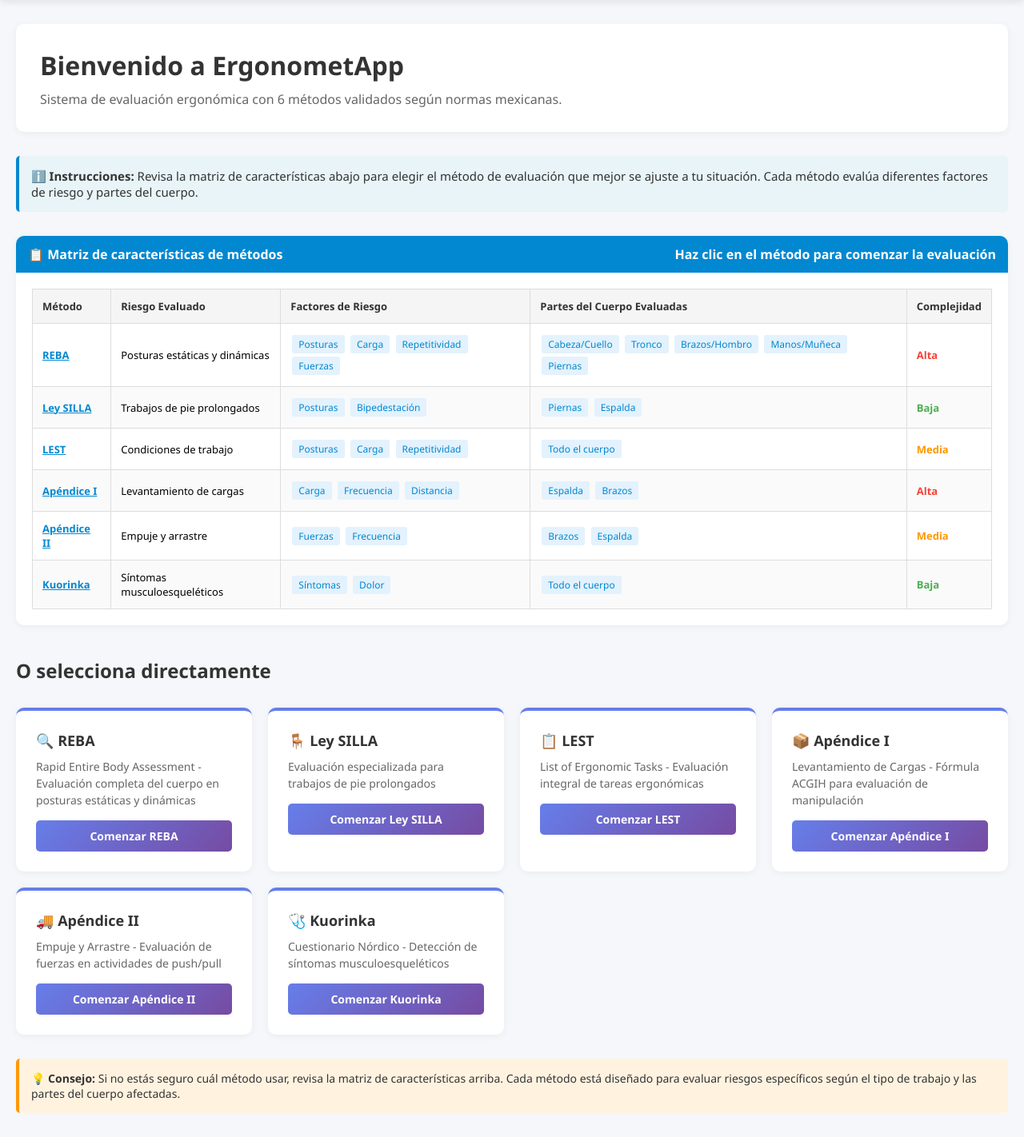
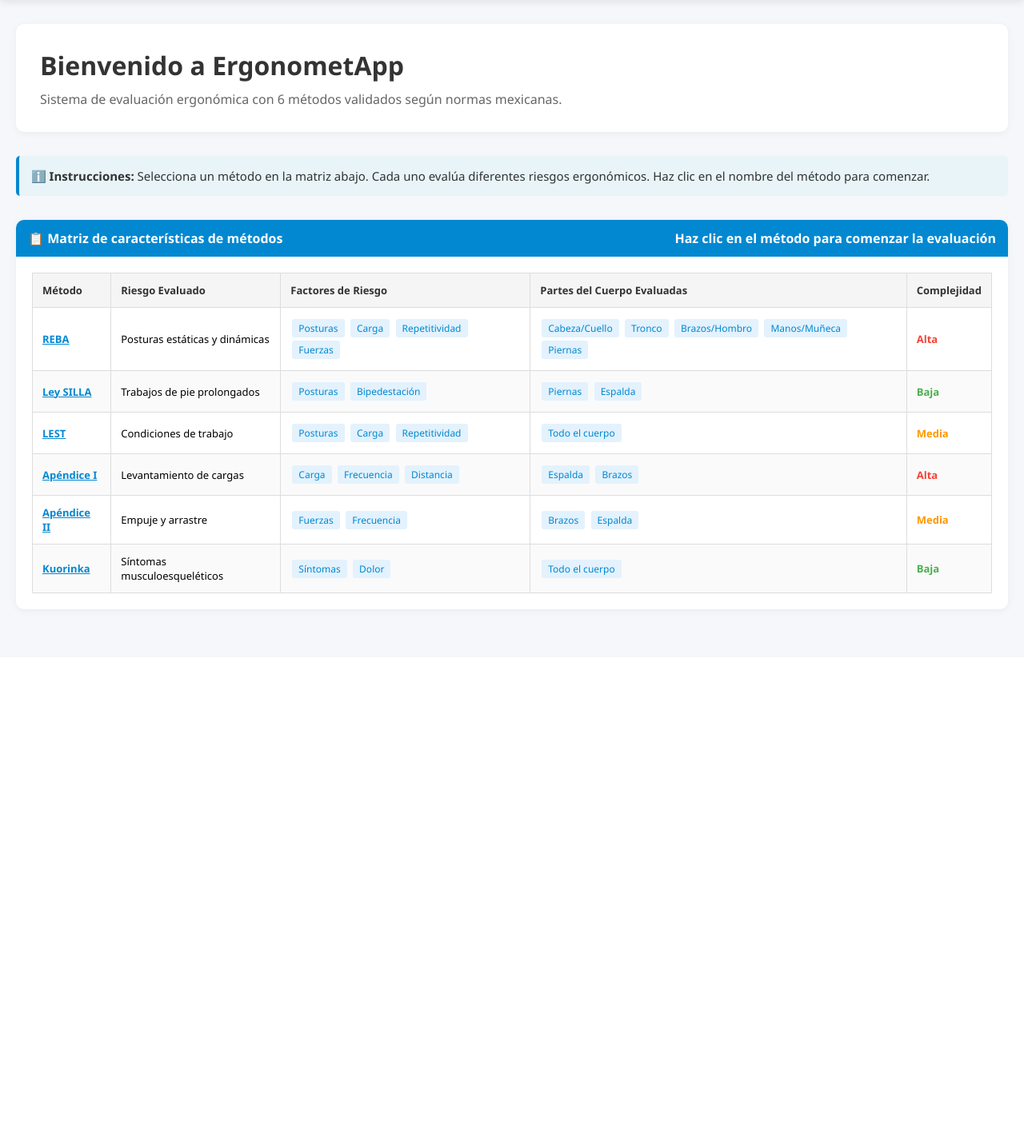
Before and after one commit to lydiavpv01-hash/ergonometapp-v2.0, a Flask app: page /dashboard in a window 1280 px wide. Shown: the part 62-1484 px from the top of the page at 80% size. After the commit the page ends 829 px from the top, so only its background shows below. Run offline with Flask 3, Linux system fonts and the light colour scheme; the visitor is signed in with stand-in values (Sample User, id 1).

Commit message:
UI Simplification: Eliminar sección 'O selecciona directamente' - Dashboard más limpio y enfocado

```diff
--- a/templates/dashboard.html
+++ b/templates/dashboard.html
@@ -173,69 +173,7 @@
             color: #f44336;
         }
 
-        .methods-grid {
-            display: grid;
-            grid-template-columns: repeat(auto-fit, minmax(280px, 1fr));
-            gap: 20px;
-            margin-top: 30px;
-        }
 
-        .method-card {
-            background: white;
-            border-radius: 10px;
-            padding: 25px;
-            box-shadow: 0 2px 10px rgba(0, 0, 0, 0.05);
-            transition: transform 0.3s, box-shadow 0.3s;
-            border-top: 4px solid #667eea;
-        }
-
-        .method-card:hover {
-            transform: translateY(-5px);
-            box-shadow: 0 5px 20px rgba(0, 0, 0, 0.1);
-        }
-
-        .method-card h3 {
-            color: #333;
-            margin-bottom: 10px;
-            font-size: 18px;
-        }
-
-        .method-card p {
-            color: #666;
-            font-size: 14px;
-            margin-bottom: 15px;
-            line-height: 1.5;
-        }
-
-        .method-card .btn {
-            background: linear-gradient(135deg, #667eea 0%, #764ba2 100%);
-            color: white;
-            border: none;
-            padding: 10px 20px;
-            border-radius: 5px;
-            cursor: pointer;
-            font-size: 14px;
-            font-weight: 600;
-            text-decoration: none;
-            display: inline-block;
-            transition: transform 0.2s;
-            width: 100%;
-            text-align: center;
-        }
-
-        .method-card .btn:hover {
-            transform: scale(1.02);
-        }
-
-        .info-box {
-            background: #fff3e0;
-            border-left: 4px solid #ff9800;
-            padding: 15px;
-            margin-top: 30px;
-            border-radius: 5px;
-            color: #333;
-            font-size: 14px;
-        }
     </style>
 </head>
 <body>
@@ -254,7 +192,7 @@
         </div>
 
         <div class="instructions">
-            <strong>ℹ️ Instrucciones:</strong> Revisa la matriz de características abajo para elegir el método de evaluación que mejor se ajuste a tu situación. Cada método evalúa diferentes factores de riesgo y partes del cuerpo.
+            <strong>ℹ️ Instrucciones:</strong> Selecciona un método en la matriz abajo. Cada uno evalúa diferentes riesgos ergonómicos. Haz clic en el nombre del método para comenzar.
         </div>
 
         <div class="matrix-section">
@@ -360,50 +298,6 @@
                 </tbody>
             </table>
         </div>
-
-        <h2 style="color: #333; margin-bottom: 20px; margin-top: 40px;">O selecciona directamente</h2>
-
-        <div class="methods-grid">
-            <div class="method-card">
-                <h3>🔍 REBA</h3>
-                <p>Rapid Entire Body Assessment - Evaluación completa del cuerpo en posturas estáticas y dinámicas</p>
-                <a href="/reba/nueva" class="btn">Comenzar REBA</a>
-            </div>
-
-            <div class="method-card">
-                <h3>🪑 Ley SILLA</h3>
-                <p>Evaluación especializada para trabajos de pie prolongados</p>
-                <a href="/ley-silla/nueva" class="btn">Comenzar Ley SILLA</a>
-            </div>
-
-            <div class="method-card">
-                <h3>📋 LEST</h3>
-                <p>List of Ergonomic Tasks - Evaluación integral de tareas ergonómicas</p>
-                <a href="/lest/nueva" class="btn">Comenzar LEST</a>
-            </div>
-
-            <div class="method-card">
-                <h3>📦 Apéndice I</h3>
-                <p>Levantamiento de Cargas - Fórmula ACGIH para evaluación de manipulación</p>
-                <a href="/apendice-i/nueva" class="btn">Comenzar Apéndice I</a>
-            </div>
-
-            <div class="method-card">
-                <h3>🚚 Apéndice II</h3>
-                <p>Empuje y Arrastre - Evaluación de fuerzas en actividades de push/pull</p>
-                <a href="/apendice-ii/nueva" class="btn">Comenzar Apéndice II</a>
-            </div>
-
-            <div class="method-card">
-                <h3>🩺 Kuorinka</h3>
-                <p>Cuestionario Nórdico - Detección de síntomas musculoesqueléticos</p>
-                <a href="/cuestionario-nordico/nueva" class="btn">Comenzar Kuorinka</a>
-            </div>
-        </div>
-
-        <div class="info-box">
-            <strong>💡 Consejo:</strong> Si no estás seguro cuál método usar, revisa la matriz de características arriba. Cada método está diseñado para evaluar riesgos específicos según el tipo de trabajo y las partes del cuerpo afectadas.
-        </div>
     </div>
 
     <script>
```
